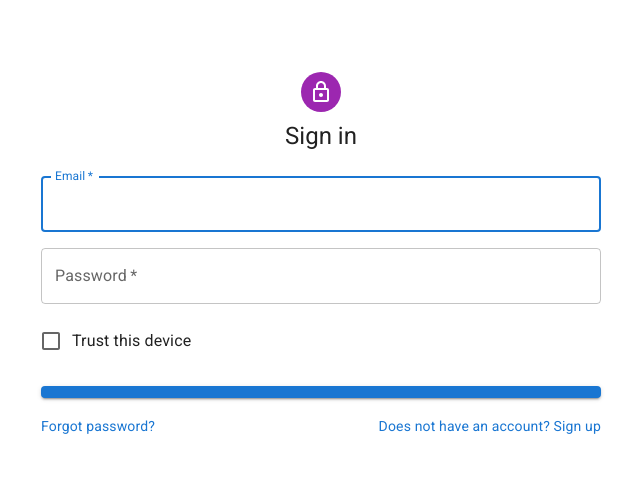
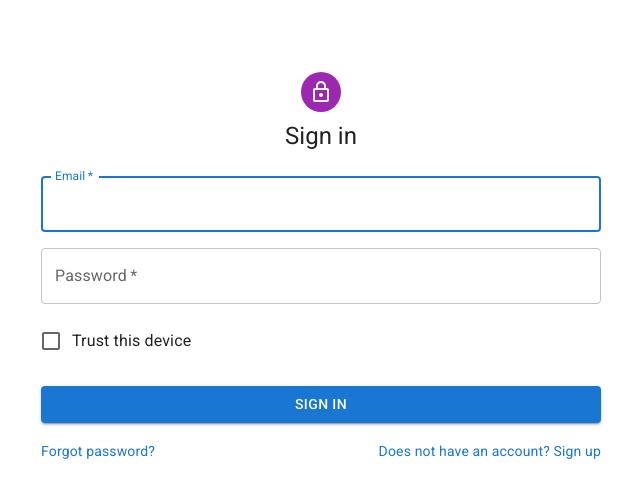
Before and after one commit to Andrewij21/Memory-App, a React (Vite) app: page /login in a window 1280 px wide. Shown: the top 498 px of the page, without its empty margins (319-959 px from the left). Built offline with nearby package versions, Linux system fonts and the light colour scheme.

Commit message:
feat: add axios and set auth

```diff
--- a/src/pages/auth/Login.jsx
+++ b/src/pages/auth/Login.jsx
@@ -1,11 +1,32 @@
-import { useEffect } from "react";
 import AuthForm from "../../components/auth/AuthForm";
 import axios from "../../api/axios";
+import useAuth from "../../hooks/useAuth";
+
 const Login = () => {
-  useEffect(() => {
-    axios.post();
-  }, []);
-  return <AuthForm type="login" />;
+  const { setAuth } = useAuth();
+  const handleLogin = async ({ email, password }) => {
+    try {
+      const response = await axios.post(
+        "/auth",
+        {
+          email,
+          password,
+        },
+        {
+          headers: { "Content-Type": "application/json" },
+          withCredentials: true,
+        }
+      );
+      console.log({ response });
+      const roles = response.data.data.roles;
+      const accessToken = response.data.data.accessToken;
+      setAuth({ email, password, roles, accessToken });
+    } catch (error) {
+      console.log({ error: error.toString() });
+      alert(error.response.data.message);
+    }
+  };
+  return <AuthForm type="login" handler={handleLogin} title="sign in" />;
 };
 
 export default Login;
```
